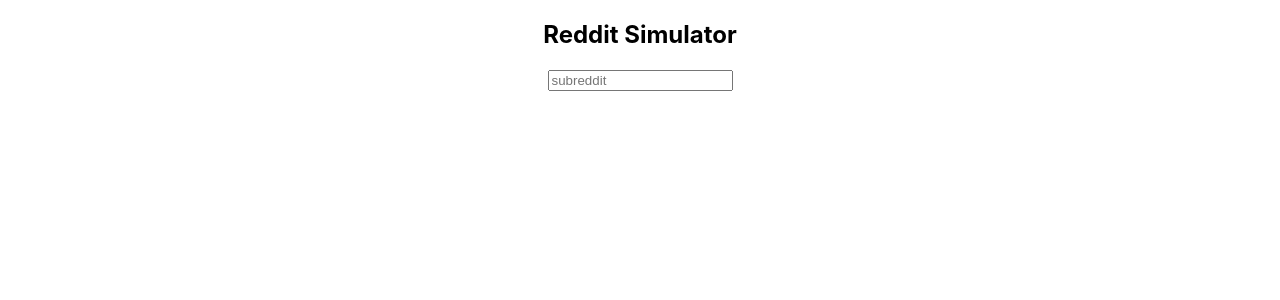
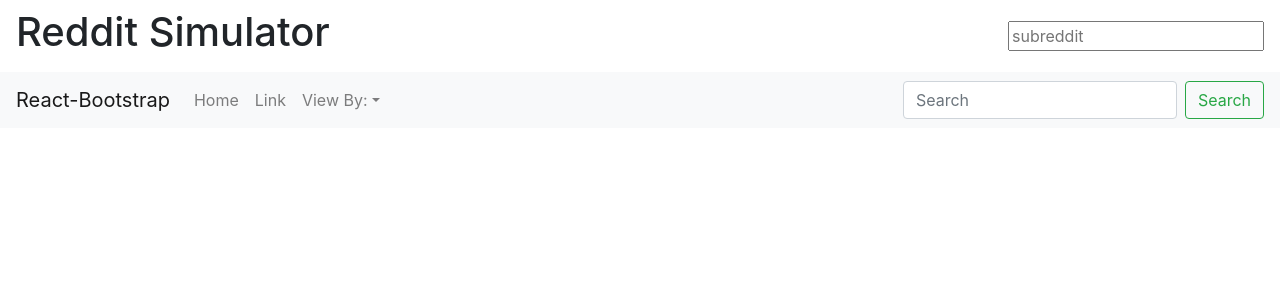
Before and after one commit to euzintan/reddit-simulator, a React (Create React App) app: page / in a window 1280 px wide. Shown: the top 300 px of the page. Built offline with nearby package versions, Linux system fonts and the light colour scheme.

Commit message:
Implemented SortDropdown.js

```diff
--- a/package.json
+++ b/package.json
@@ -6,7 +6,9 @@
     "@testing-library/jest-dom": "^5.13.0",
     "@testing-library/react": "^11.2.7",
     "@testing-library/user-event": "^12.8.3",
+    "bootstrap": "^4.6.0",
     "react": "^17.0.2",
+    "react-bootstrap": "^1.6.1",
     "react-dom": "^17.0.2",
     "react-scripts": "4.0.3",
     "web-vitals": "^1.1.2"
--- a/src/App.js
+++ b/src/App.js
@@ -1,6 +1,17 @@
 import logo from "./logo.svg";
 import "./App.css";
 import { useState, useEffect } from "react";
+import "bootstrap/dist/css/bootstrap.min.css";
+import {
+  Nav,
+  Navbar,
+  NavDropdown,
+  Form,
+  FormControl,
+  Button,
+} from "react-bootstrap";
+import SortDropdown from "./SortDropdown";
+
 function App() {
   const [articles, setArticles] = useState([]);
   const [subreddit, setSubreddit] = useState("dogs");
@@ -11,6 +22,23 @@
         <h1>Reddit Simulator</h1>
         <input type="text" vallue="subreddit" placeholder="subreddit" />
       </nav>
+
+      <Navbar bg="light" expand="lg">
+        <Navbar.Brand href="#home">React-Bootstrap</Navbar.Brand>
+        <Navbar.Toggle aria-controls="basic-navbar-nav" />
+        <Navbar.Collapse id="basic-navbar-nav">
+          <Nav className="mr-auto">
+            <Nav.Link href="#home">Home</Nav.Link>
+            <Nav.Link href="#link">Link</Nav.Link>
+            <SortDropdown />
+          </Nav>
+          <Form inline>
+            <FormControl type="text" placeholder="Search" className="mr-sm-2" />
+            <Button variant="outline-success">Search</Button>
+          </Form>
+        </Navbar.Collapse>
+      </Navbar>
+
       <div className="articles">
         {articles.map((a) => (
           <div className="post-preview" key={a.id}>
```
Also changed, not shown: 1 other file (tests, documents, lock files or other folders).
